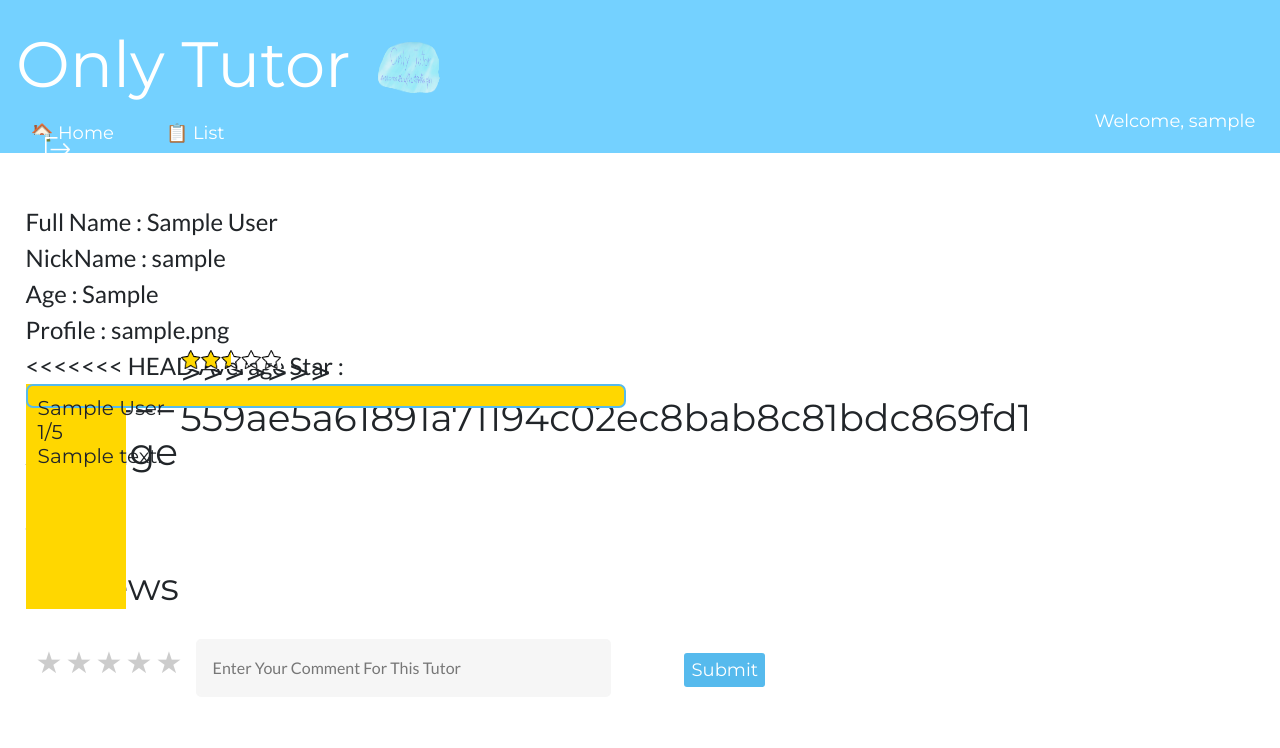
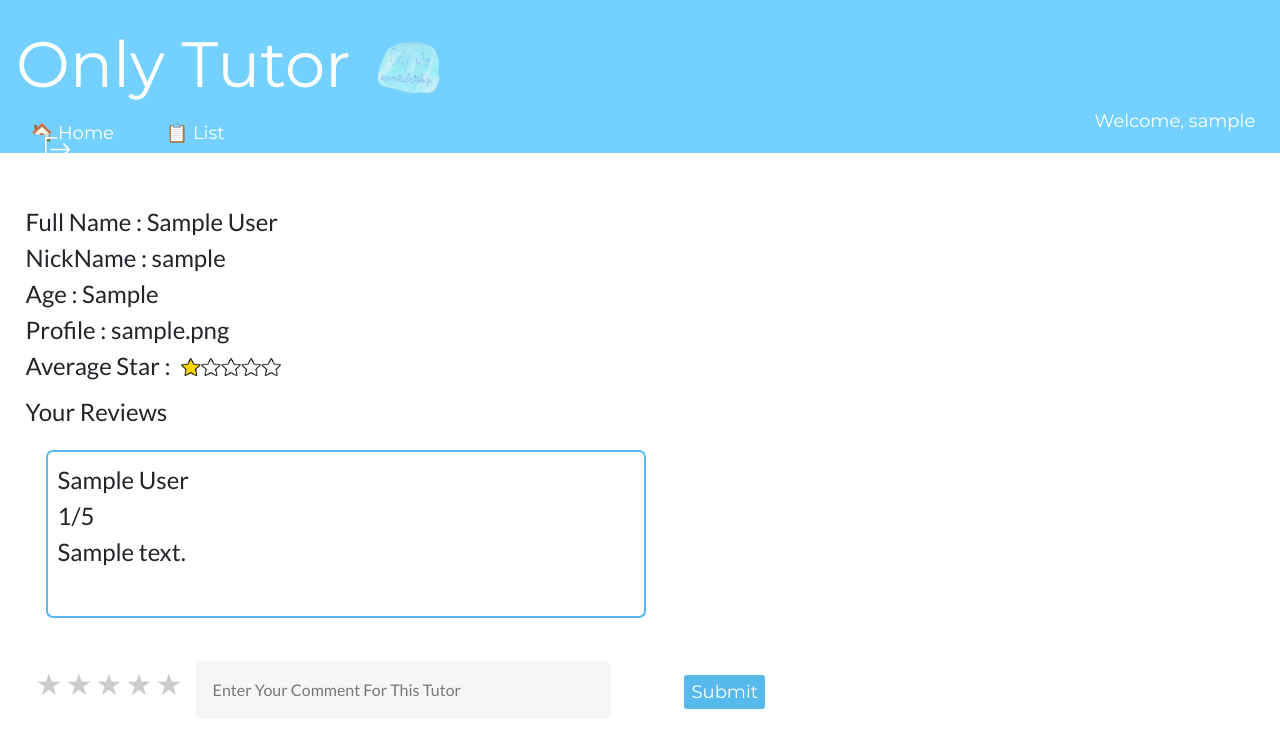
Before and after one commit to 6210612609/projectX, a Django app: page /students/course/tutor/1 in a window 1280 px wide. Shown: the top 748 px of the page. Run offline with Django 3.2, Linux system fonts and the light colour scheme; a user stored in the database is signed in; tables that the repository leaves empty hold one stand-in row (values such as "Sample post").

Commit message:
Profile Picture

```diff
--- a/proX/users/templates/students/tutor_detail.html
+++ b/proX/users/templates/students/tutor_detail.html
@@ -44,11 +44,7 @@
 NickName : {{object.user.nick_Name}}<br>
 Age : {{object.user.age}}<br>
 Profile : {{object.user.profile}}<br>
-<<<<<<< HEAD
-Average Star : <h1><div style= "width:calc(20% * {{avgstar}})"></div>
-=======
 Average Star : <div style="margin-left: 155px; margin-top: -34px;"><h1><div style= "width:calc(20% * {{ avgstar }})"></div>
->>>>>>> 559ae5a61891a71194c02ec8bab8c81bdc869fd1
 <img src = "{% static 'images/stars.png' %}"  title = "{{avgstar}}">
 </h1></div><br>
 
```
